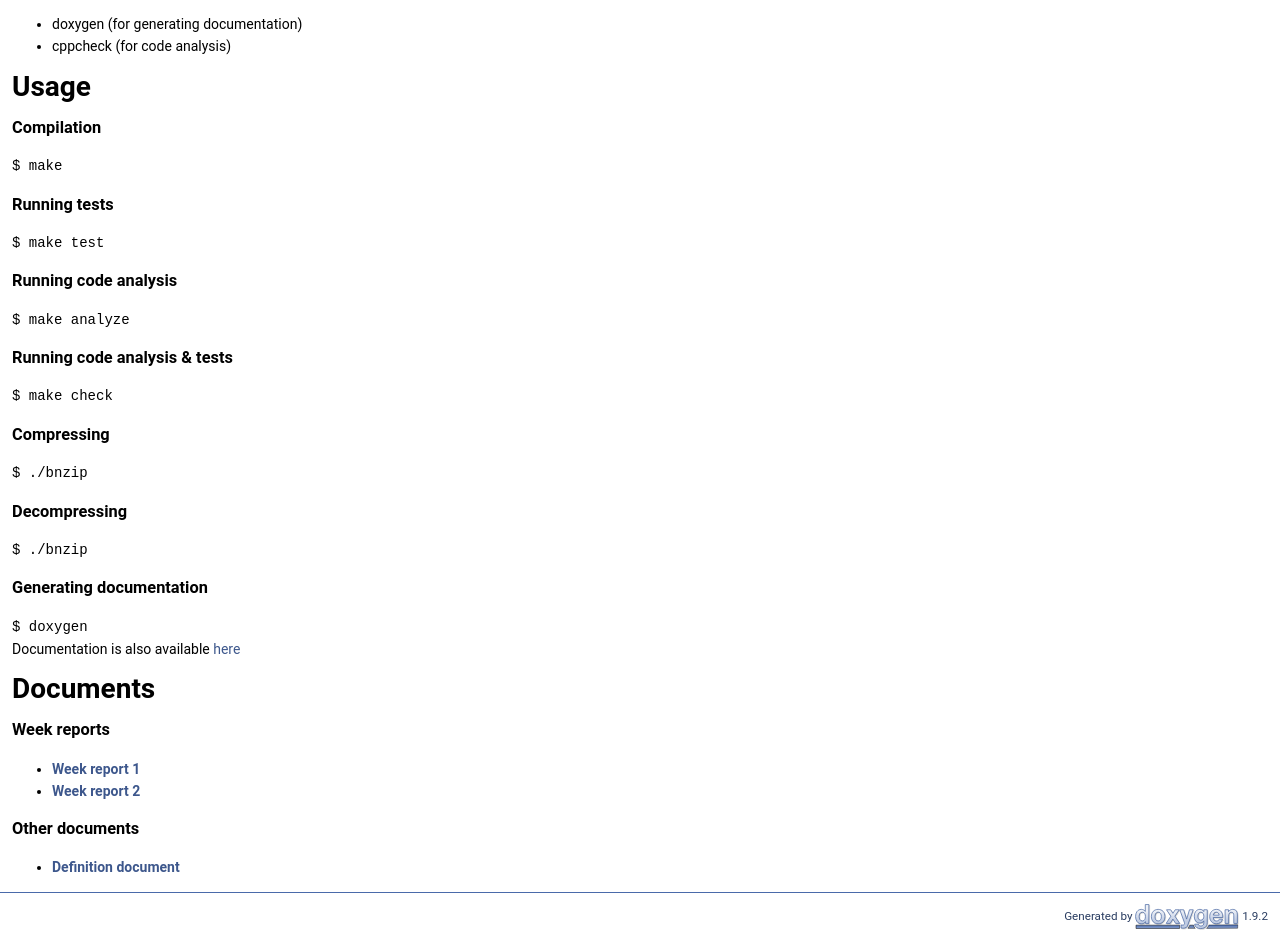
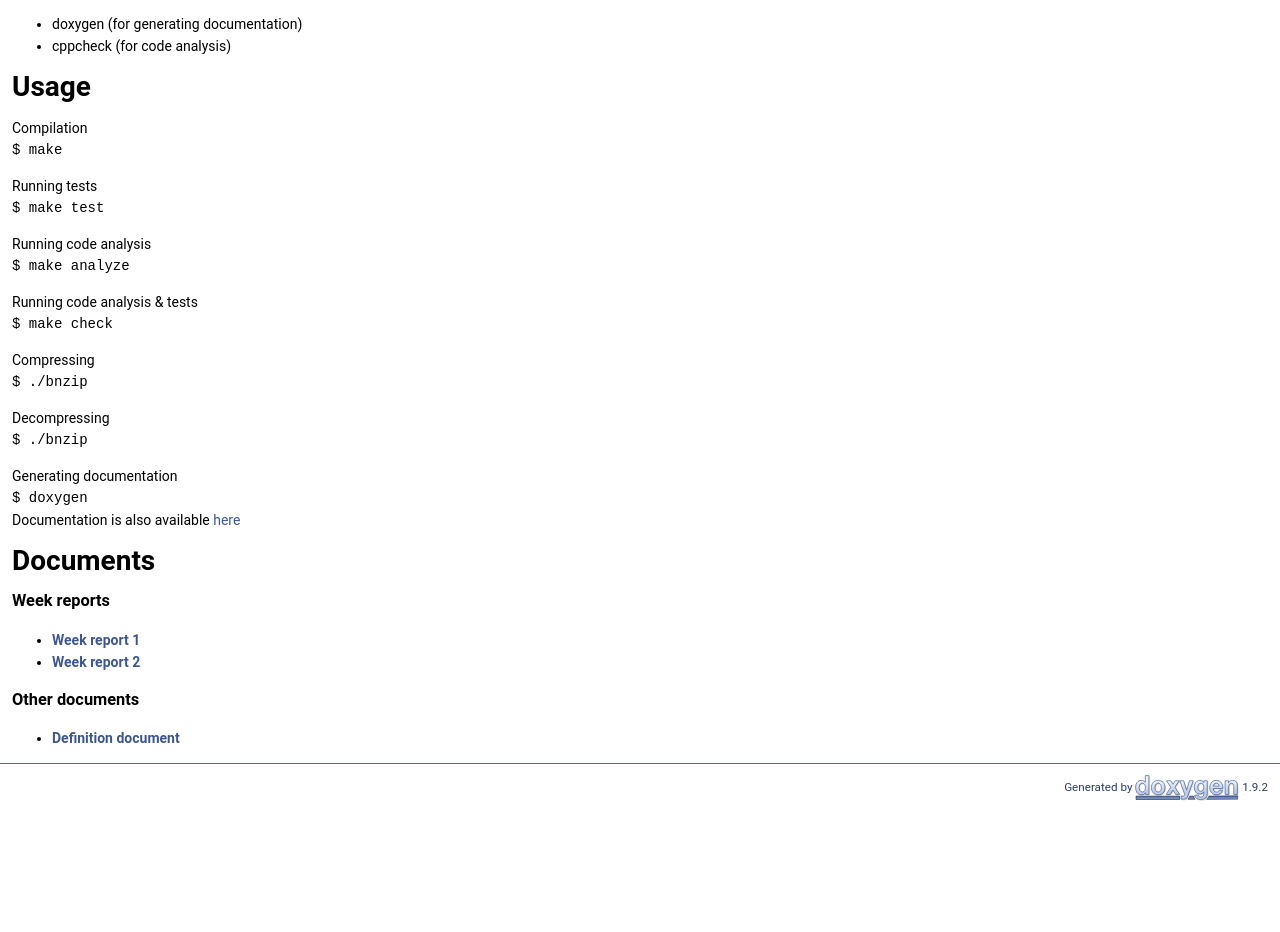
Before and after one commit to bntti/tiralabra, a plain HTML site: page index.html in a window 1280 px wide. Shown: the part 589-1521 px from the top of the page. After the commit the page ends 1392 px from the top, so only its background shows below. Drawn offline with Linux system fonts and the light colour scheme.

Commit message:
deploy: 5cb9b8a6c914a63495531ddcd37f9c4142001855

```diff
--- a/index.html
+++ b/index.html
@@ -79,37 +79,30 @@ Optional dependencies</h3>
 </ul>
 <h1><a class="anchor" id="autotoc_md6"></a>
 Usage</h1>
-<h3><a class="anchor" id="autotoc_md7"></a>
-Compilation</h3>
-<p ><code>$ make</code></p>
+<p >Compilation <br  />
+ <code>$ make</code></p>
+<p >Running tests <br  />
+ <code>$ make test</code></p>
+<p >Running code analysis <br  />
+ <code>$ make analyze</code></p>
+<p >Running code analysis &amp; tests <br  />
+ <code>$ make check</code></p>
+<p >Compressing <br  />
+ <code>$ ./bnzip</code></p>
+<p >Decompressing <br  />
+ <code>$ ./bnzip</code></p>
+<p >Generating documentation <br  />
+ <code>$ doxygen</code> <br  />
+ Documentation is also available <a href="https://bntti.github.io/tiralabra">here</a></p>
+<h1><a class="anchor" id="autotoc_md7"></a>
+Documents</h1>
 <h3><a class="anchor" id="autotoc_md8"></a>
-Running tests</h3>
-<p ><code>$ make test</code></p>
-<h3><a class="anchor" id="autotoc_md9"></a>
-Running code analysis</h3>
-<p ><code>$ make analyze</code></p>
-<h3><a class="anchor" id="autotoc_md10"></a>
-Running code analysis &amp; tests</h3>
-<p ><code>$ make check</code></p>
-<h3><a class="anchor" id="autotoc_md11"></a>
-Compressing</h3>
-<p ><code>$ ./bnzip</code></p>
-<h3><a class="anchor" id="autotoc_md12"></a>
-Decompressing</h3>
-<p ><code>$ ./bnzip</code></p>
-<h3><a class="anchor" id="autotoc_md13"></a>
-Generating documentation</h3>
-<p ><code>$ doxygen</code> <br  />
- Documentation is also available <a href="https://bntti.github.io/tiralabra">here</a></p>
-<h1><a class="anchor" id="autotoc_md14"></a>
-Documents</h1>
-<h3><a class="anchor" id="autotoc_md15"></a>
 Week reports</h3>
 <ul>
 <li><a class="el" href="md_documentation_week_report_1.html">Week report 1</a></li>
 <li><a class="el" href="md_documentation_week_report_2.html">Week report 2</a></li>
 </ul>
-<h3><a class="anchor" id="autotoc_md16"></a>
+<h3><a class="anchor" id="autotoc_md9"></a>
 Other documents</h3>
 <ul>
 <li><a class="el" href="md_documentation_definition_document.html">Definition document</a> </li>
```
